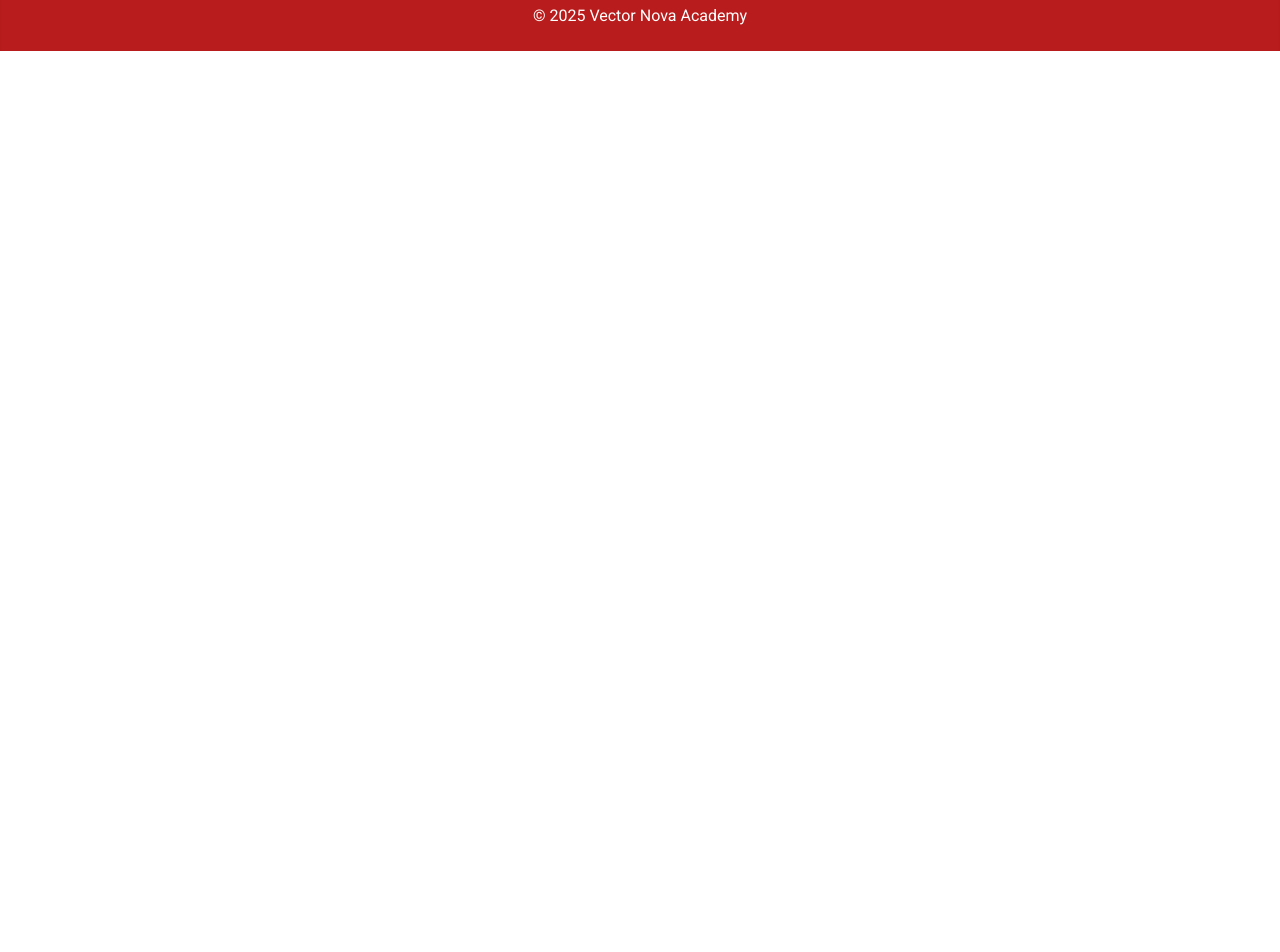
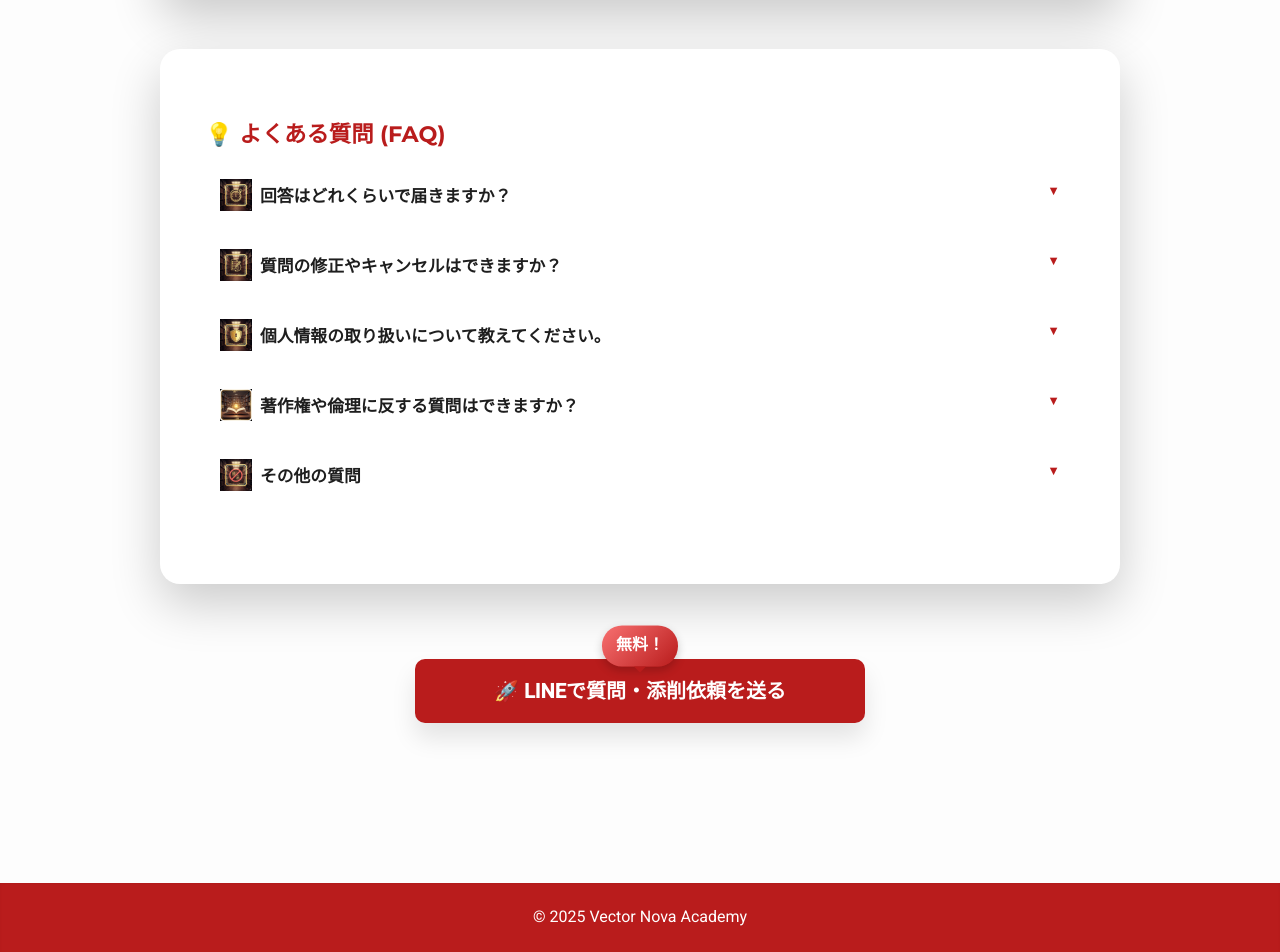
Before and after one commit to morisanyutakun-png/vectornova, a Flask app: page /qanda in a window 1280 px wide. Shown: the part 1678-2630 px from the top of the page. Before the commit the page ends 1729 px from the top, so only its background shows below. Run offline with Flask 3, Linux system fonts and the light colour scheme.

Commit message:
添削html追加

```diff
--- a/app.py
+++ b/app.py
@@ -36,5 +36,4 @@ def policy_for_line():
 
 
 if __name__ == "__main__":
-    port = int(os.environ.get("PORT", 5000))
-    app.run(host="0.0.0.0", port=port)
+    app.run(debug=True)
--- a/templates/qanda.html
+++ b/templates/qanda.html
@@ -4,10 +4,9 @@
 <meta charset="UTF-8">
 <meta name="viewport" content="width=device-width, initial-scale=1.0">
 <title>質問・添削 - Vector Nova Academy</title>
-
 <link rel="stylesheet" href="{{ url_for('static', filename='style.css') }}">
-
 <style>
+/* ---------------- 基本設定 ---------------- */
 body {
     font-family: 'Roboto', sans-serif;
     background-color: #fdfdfd;
@@ -52,158 +51,156 @@ h2 span {
     display: inline-block;
     transform: rotate(-1.5deg);
 }
-
 .qanda-section {
     display:flex;
     flex-direction:column;
     gap:50px;
 }
 
+/* ---------------- フェードインアニメーション ---------------- */
+.fade-in {
+    opacity:0;
+    transform: translateY(30px);
+    animation: fadeInUp 1s forwards;
+}
+@keyframes fadeInUp {
+    to {
+        opacity:1;
+        transform: translateY(0);
+    }
+}
+
+/* ---------------- カード共通 ---------------- */
 .qanda-card {
-    border:1px solid rgba(0,0,0,0.05);
-    border-radius:15px;
-    padding:25px;
-    box-shadow:0 8px 20px rgba(0,0,0,0.1);
-    transition: transform 0.3s ease, box-shadow 0.3s ease;
+    position: relative;
+    border-radius:20px;
+    overflow:hidden;
+    min-height:400px;
+    box-shadow:0 20px 50px rgba(0,0,0,0.2);
+    transition: transform 0.3s, box-shadow 0.3s;
+    background-size: cover;
+    background-position: center;
     display:flex;
     flex-direction: column;
-    gap:20px;
+    justify-content: flex-end;
 }
 .qanda-card:hover {
     transform: translateY(-5px);
-    box-shadow: 0 15px 35px rgba(0,0,0,0.15);
+    box-shadow:0 30px 70px rgba(0,0,0,0.25);
+}
+.qanda-card .card-content {
+    position: relative;
+    background: rgba(255,255,255,0.88);
+    padding: 25px;
+    border-radius: 15px;
+    width: 100%;
 }
 .qanda-card h3 {
+    margin:0 0 15px 0;
     font-family:'Montserrat',sans-serif;
     font-weight:700;
     color:#b91c1c;
-    padding-bottom:8px;
-    border-bottom:2px solid rgba(185,28,28,0.2);
-    margin-bottom:15px;
-    display:flex;
-    align-items:center;
-    gap:10px;
-}
-.qanda-card img.card-icon {
-    width:40px;
-    height:40px;
+    font-size:1.4rem;
 }
 
-/* 匿名カード */
+/* ---------------- 匿名カード ---------------- */
 .anonymous-card {
-    background:#fff8dc;
-    border-left:8px solid #faff5c;
-    flex-direction: row;
-    align-items: center;
-    justify-content: space-between;
-    flex-wrap: wrap;
-}
-.anonymous-card .key-emphasis {
-    color:#b91c1c;
-    font-weight:700;
-    font-size:1.1rem;
-}
-.anonymous-card img {
-    width:250px;
-    max-width:100%;
-    border-radius:10px;
-    margin-top:15px;
-    flex-shrink:0;
+    background-image: url('{{ url_for('static', filename='images/anonymous_card.png') }}');
 }
 
-/* プランカード */
+/* ---------------- プランカード ---------------- */
 .plan-info-card {
-    background:#e0f7fa;
-    border-left:8px solid #00bcd4;
-    flex-direction: row;
-    align-items: flex-start;
-    justify-content: space-between;
-    flex-wrap: wrap;
+    background-image: url('{{ url_for('static', filename='images/plan_card.png') }}');
 }
-.plan-info-card li::marker {
-    color:#b91c1c;
-    font-size:1.1rem;
+.plan-info-card ul {
+    padding-left:20px;
+    margin:0;
+}
+.plan-info-card li {
+    margin-bottom:12px;
+    line-height:1.6;
 }
 .plan-name {
     color:#b91c1c;
     font-weight:700;
-    font-size:1.1rem;
-}
-.plan-info-card img {
-    width:250px;
-    max-width:100%;
-    border-radius:10px;
-    margin-left:15px;
-    margin-top:15px;
-    flex-shrink:0;
 }
 
-/* CTA */
-.cta-wrapper {
-    margin-top:20px;
-    margin-bottom:50px;
+/* ---------------- タイムラインカード ---------------- */
+.timeline-card {
+    background-image: url('{{ url_for('static', filename='images/timeline_bg.png') }}');
+    padding: 25px 20px;
+}
+.timeline-card h3 {
+    margin-bottom:25px;
     text-align:center;
+    background: rgba(255,255,255,0.9);
+    display: inline-block;
+    padding: 10px 15px;
+    border-radius: 12px;
 }
-.cta-button {
-    max-width:450px;
-    background:#00c853; /* 緑 */
-    color:#fff;
-    font-weight:700;
-    padding:12px 20px;
-    border-radius:10px;
-    display:inline-flex;
-    justify-content:center;
-    align-items:center;
-    gap:10px;
-    text-decoration:none;
-    position:relative;
+.timeline {
+    display:flex;
+    gap:20px;
+    justify-content: space-between;
     flex-wrap: wrap;
 }
-.cta-button .bubble {
-    background:#b91c1c; /* 吹き出しだけ赤 */
-    color:#fff;
-    font-weight:700;
-    padding:5px 10px;
+.timeline-step {
+    display:flex;
+    flex-direction: column;
+    align-items: center;
+    text-align: center;
+    flex:1;
+    min-width:250px;
+}
+.timeline-step .step-number {
+    font-size:1.8rem;
+    font-weight:bold;
+    color:#b91c1c;
+    margin-bottom:12px;
+}
+.timeline-step img {
+    width:140px;
+    border-radius:15px;
+    margin-bottom:10px;
+    box-shadow:0 8px 20px rgba(0,0,0,0.2);
+}
+.timeline-step .step-text {
+    background: rgba(255,255,255,0.92);
+    padding:12px;
     border-radius:12px;
-    margin-right:10px;
+    line-height:1.6;
+    font-size:0.95rem;
+}
+
+/* ---------------- FAQカード ---------------- */
+.faq-card {
+    background-color: #fff;
+    padding:40px 20px;
+    border-radius:20px;
+    box-shadow:0 20px 50px rgba(0,0,0,0.2);
+}
+.faq-card .card-content {
+    background: rgba(255,255,255,0.95);
+    padding:25px;
+    border-radius:15px;
+}
+.faq-item {
+    margin-bottom:18px;
     display:flex;
     align-items:center;
-    justify-content:center;
-}
-.free-badge {
-    display:inline-block;
-    background:#00bcd4;
-    color:#fff;
-    font-weight:700;
-    padding:5px 10px;
-    border-radius:10px;
-    margin-bottom:10px;
-}
-
-/* FAQカード */
-.faq-card {
-    background:#ffe4e1;
-    border-left:8px solid #f87171;
-}
-.faq-item {
-    margin-bottom:10px;
-    border-bottom:1px dashed rgba(185,28,28,0.2);
 }
 .faq-question {
     width:100%;
     text-align:left;
-    padding:12px 10px;
+    padding:14px 15px 14px 50px;
     background:none;
     border:none;
     font-family:'Montserrat',sans-serif;
-    font-size:1rem;
+    font-size:1.05rem;
     font-weight:600;
     color:#1e1e1e;
     cursor:pointer;
     outline:none;
-    display:flex;
-    align-items:center;
-    gap:5px;
     position:relative;
     transition: background-color 0.2s;
 }
@@ -213,31 +210,112 @@ h2 span {
 .faq-question::after {
     content:'▼';
     position:absolute;
-    right:10px;
+    right:15px;
     font-size:0.8rem;
     color:#b91c1c;
     transition: transform 0.3s;
 }
 .faq-answer {
     display:none;
-    background-color: rgba(255,255,255,0.7);
-    padding:10px 15px;
-    border-radius:8px;
-    margin-top:5px;
+    padding:12px 15px;
     font-size:0.95rem;
     line-height:1.6;
+    border-left:3px solid #b91c1c;
+    margin-top:5px;
+    background: rgba(255,255,255,0.88);
+    border-radius:8px;
 }
 
-/* メディアクエリでスマホ対応 */
+/* FAQアイコン（サイズ大きめに調整） */
+.faq-question.clock::before,
+.faq-question.edit::before,
+.faq-question.faq::before,
+.faq-question.privacy::before,
+.faq-question.no::before {
+    content: '';
+    position: absolute;
+    left:15px;
+    top:50%;
+    transform: translateY(-50%);
+    width:32px;   /* アイコン幅を大きく */
+    height:32px;  /* アイコン高さを大きく */
+    background-size: contain;
+    background-repeat: no-repeat;
+}
+
+/* 個別アイコン画像指定 */
+.faq-question.clock::before {
+    background-image: url('{{ url_for('static', filename='images/clock-icon.png') }}');
+}
+.faq-question.edit::before {
+    background-image: url('{{ url_for('static', filename='images/edit-icon.png') }}');
+}
+.faq-question.faq::before {
+    background-image: url('{{ url_for('static', filename='images/faq.png') }}');
+}
+.faq-question.privacy::before {
+    background-image: url('{{ url_for('static', filename='images/privacy.png') }}');
+}
+.faq-question.no::before {
+    background-image: url('{{ url_for('static', filename='images/no-icon.png') }}');
+}
+
+/* ボタンの左パディングもアイコンサイズに合わせて調整 */
+.faq-question {
+    padding-left: 55px; /* 元は50px */
+}
+
+/* ---------------- CTA ---------------- */
+.cta-wrapper {
+    margin-top:25px;
+    margin-bottom:60px;
+    text-align:center;
+}
+.cta-button {
+    max-width:450px;
+    background:#b91c1c;
+    color:#fff;
+    font-weight:700;
+    padding:14px 22px;
+    border-radius:10px;
+    display:inline-flex;
+    justify-content:center;
+    align-items:center;
+    gap:10px;
+    text-decoration:none;
+    transition: background 0.3s, transform 0.3s;
+}
+.cta-button:hover {
+    background:#9a1616;
+    transform: translateY(-2px);
+}
+.free-badge {
+    display:inline-block;
+    background:#00bcd4;
+    color:#fff;
+    font-weight:700;
+    padding:6px 12px;
+    border-radius:10px;
+    margin-bottom:12px;
+}
+
+/* ---------------- メディアクエリ ---------------- */
 @media (max-width:768px){
-    .anonymous-card, .plan-info-card {
+    .qanda-card {
         flex-direction: column;
         align-items: center;
+        height:auto;
     }
-    .anonymous-card img, .plan-info-card img {
-        margin-top:15px;
+    .timeline {
+        flex-direction: column;
+        gap:30px;
+        align-items:center;
+    }
+    .timeline-step img {
+        width:160px;
     }
 }
+
 footer {
     background:#b91c1c;
     color:#fff;
@@ -266,39 +344,87 @@ footer {
 <div class="qanda-section">
 
     <!-- 匿名カード -->
-    <div class="qanda-card anonymous-card">
-        <div>
-            <h3><img class="card-icon" src="static/images/anonymous.png" alt="匿名">🔒 安心の完全匿名運用</h3>
-            <p>
-                本サービスは<br>
-                <span class="key-emphasis">LINEアカウントとGoogleアカウントのみ</span>でご利用いただけます。<br>
-                質問や提出物は<span class="key-emphasis">Google Forms</span>で受け付け、<br>
-                <span class="key-emphasis">お名前や顔が公開されることは一切ありません</span>。<br>
-                誰にも知られずに、安心して学習の悩みを相談し、添削サービスをご利用いただけます。
-            </p>
+    <div class="qanda-card anonymous-card fade-in">
+        <div class="card-content">
+            <h3>🔒 安心の完全匿名運用</h3>
+            <p>LINE・Googleアカウントのみで利用可能。お名前や顔は一切公開されません。</p>
         </div>
-        <img src="static/images/anonymous_card.png" alt="匿名イメージ" loading="lazy">
     </div>
 
     <!-- プランカード -->
-    <div class="qanda-card plan-info-card">
-        <div>
-            <h3><img class="card-icon" src="static/images/plan.png" alt="プラン">✅ 無料プランと有料プランのご案内</h3>
+    <div class="qanda-card plan-info-card fade-in" style="animation-delay:0.2s;">
+        <div class="card-content">
+            <h3>✅ 無料プランと有料プランのご案内</h3>
             <ul>
-                <li><span class="plan-name">無料プラン：</span><br>1か月あたりの質問・添削件数に制限があります。まずは試してみたい方に最適です。</li>
-                <li><span class="plan-name">有料プラン：</span><br>質問・添削が<span class="key-emphasis">無制限</span>で可能。さらに<span class="key-emphasis">優先対応</span>で回答スピードも向上します。</li>
-                <li>（注意）どちらのプランも学習の参考として提供されます。成果には個人差があります。</li>
+                <li><span class="plan-name">無料プラン：</span>1か月あたりの質問・添削件数に制限があります。</li>
+                <li><span class="plan-name">有料プラン：</span>質問・添削が<span class="key-emphasis">無制限</span>で可能。さらに<span class="key-emphasis">優先対応</span>で回答スピードも向上。</li>
             </ul>
         </div>
-        <img src="static/images/plan_card.png" alt="プランイメージ" loading="lazy">
+    </div>
+
+    <!-- タイムラインカード -->
+    <div class="qanda-card timeline-card fade-in" style="animation-delay:0.4s;">
+        <h3>🚀 サービスご利用の流れ (3ステップ)</h3>
+        <div class="timeline">
+            <div class="timeline-step">
+                <div class="step-number">1</div>
+                <img src="{{ url_for('static', filename='images/step1.png') }}" alt="STEP1">
+                <div class="step-text">
+                    <strong>【STEP 1】LINEから質問フォームへ！</strong><br>
+                    公式LINEに友だち追加して、リッチメニューの「添削依頼」ボタンからフォームへアクセス！
+                </div>
+            </div>
+            <div class="timeline-step">
+                <div class="step-number">2</div>
+                <img src="{{ url_for('static', filename='images/step2.png') }}" alt="STEP2">
+                <div class="step-text">
+                    <strong>【STEP 2】名大生チームが丁寧に添削</strong><br>
+                    名古屋大学の学生チームが提出内容を確認し、最適なフィードバックを準備します。
+                </div>
+            </div>
+            <div class="timeline-step">
+                <div class="step-number">3</div>
+                <img src="{{ url_for('static', filename='images/step3.png') }}" alt="STEP3">
+                <div class="step-text">
+                    <strong>【STEP 3】回答受け取り＆学習に活かす！</strong><br>
+                    添削済みの回答が届き、<span class="feedback-highlight">具体的な学習アドバイス</span>が得られます。
+                </div>
+            </div>
+        </div>
+    </div>
+
+    <!-- FAQカード -->
+    <div class="qanda-card faq-card fade-in" style="animation-delay:0.6s;">
+        <div class="card-content">
+            <h3>💡 よくある質問 (FAQ)</h3>
+            <div class="faq-item">
+                <button class="faq-question clock">回答はどれくらいで届きますか？</button>
+                <div class="faq-answer">プランに応じて数時間〜数日でお届け。有料プランは優先対応でスピーディです。</div>
+            </div>
+            <div class="faq-item">
+                <button class="faq-question edit">質問の修正やキャンセルはできますか？</button>
+                <div class="faq-answer">送信後は原則修正・キャンセル不可です。送信前に内容をご確認ください。</div>
+            </div>
+            <div class="faq-item">
+                <button class="faq-question privacy">個人情報の取り扱いについて教えてください。</button>
+                <div class="faq-answer">提供情報は回答作成目的のみに使用し、厳重管理します。詳細はプライバシーポリシーをご覧ください。</div>
+            </div>
+            <div class="faq-item">
+                <button class="faq-question faq">著作権や倫理に反する質問はできますか？</button>
+                <div class="faq-answer">できません。著作権侵害や公序良俗に反する質問はご遠慮ください。</div>
+            </div>
+            <div class="faq-item">
+                <button class="faq-question no">その他の質問</button>
+                <div class="faq-answer">上記にない質問についてもお問い合わせください。</div>
+            </div>
+        </div>
     </div>
 
     <!-- CTA -->
-    <div class="cta-wrapper">
+    <div class="cta-wrapper fade-in" style="animation-delay:0.8s;">
         <div class="free-badge">無料！</div>
         <a href="{{ url_for('business_line') }}" class="cta-button">
-            <span class="bubble">🚀</span>
-            LINEで質問・添削依頼を送る
+            🚀 LINEで質問・添削依頼を送る
         </a>
     </div>
 
@@ -316,16 +442,8 @@ document.addEventListener('DOMContentLoaded', function() {
         button.addEventListener('click', () => {
             const answer = button.nextElementSibling;
             const isExpanded = answer.style.display === 'block';
-
-            document.querySelectorAll('.faq-answer').forEach(ans => {
-                ans.style.display = 'none';
-                ans.previousElementSibling.classList.remove('active');
-            });
-
-            if (!isExpanded) {
-                answer.style.display = 'block';
-                button.classList.add('active');
-            }
+            document.querySelectorAll('.faq-answer').forEach(ans => ans.style.display='none');
+            if (!isExpanded) answer.style.display='block';
         });
     });
 });
```
Also changed, not shown: static/images/plan_card.png (renamed from static/images/plan_card.jpg).
